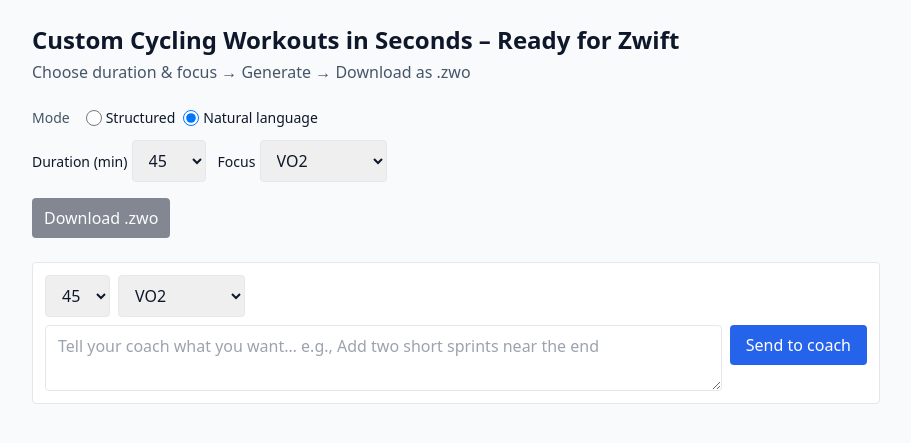
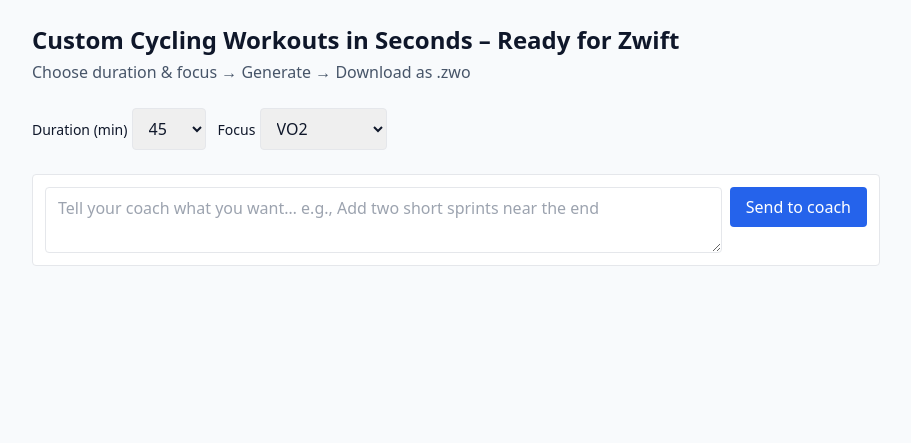
Before and after one commit to sbadecker/SpinForge, a Flask app: page / in a window 1280 px wide. Shown: the top 443 px of the page, without its empty margins (184-1095 px from the left). Run offline with Flask 3, Linux system fonts and the light colour scheme; some libraries are stand-ins or nearby versions.

Commit message:
Updated form submission endpoint to '/preview_nl', removed mode toggle UI elements, and simplified download link handling. Adjusted visibility of elements based on natural language mode.

```diff
--- a/templates/index.html
+++ b/templates/index.html
@@ -14,22 +14,11 @@
 
     <!-- Form -->
     <form class="flex flex-wrap gap-3 items-end"
-          hx-post="/preview" hx-trigger="submit"
+          hx-post="/preview_nl" hx-trigger="submit"
           hx-target="#preview" hx-swap="none" id="wf" novalidate>
       <div id="form-errors" class="w-full text-red-600 text-sm hidden"></div>
 
-      <!-- Mode toggle -->
-      <fieldset id="mode-form" class="flex items-center gap-2 w-full">
-        <span class="text-sm text-slate-600 mr-2">Mode</span>
-        <label class="inline-flex items-center gap-1 text-sm">
-          <input type="radio" name="mode" value="form" class="w-4 h-4">
-          Structured
-        </label>
-        <label class="inline-flex items-center gap-1 text-sm">
-          <input type="radio" name="mode" value="nl" class="w-4 h-4" checked>
-          Natural language
-        </label>
-      </fieldset>
+
       <label class="block">
         <span class="text-sm">Duration (min)</span>
         <select name="duration_min" class="px-3 py-2 border rounded" required>
@@ -61,12 +50,6 @@
       <button id="btn-submit" class="px-4 py-2 bg-blue-600 text-white rounded">Generate workout</button>
     </form>
 
-    <!-- Actions (Download etc.) -->
-    <div class="mt-4 flex gap-3" id="actions-row">
-      <a id="btn-zwo" href="#" class="px-3 py-2 bg-slate-900 text-white rounded pointer-events-none opacity-50">Download .zwo</a>
-      <button id="btn-regenerate" class="px-3 py-2 border rounded hidden">Regenerate</button>
-    </div>
-
     <!-- Preview -->
     <div id="preview" class="mt-6 text-sm text-slate-800">
       <div class="text-slate-500">No workout generated yet.</div>
@@ -77,14 +60,6 @@
 
     <!-- Composer (NL mode) -->
     <div id="composer-wrap" class="mt-4 border rounded bg-white p-3 sticky bottom-0 hidden">
-      <div class="flex flex-wrap gap-2 mb-2">
-        <select name="duration_min" class="px-3 py-2 border rounded">
-          <option>30</option><option selected>45</option><option>60</option><option>75</option><option>90</option>
-        </select>
-        <select name="focus" class="px-3 py-2 border rounded">
-          <option>Recovery</option><option>Endurance</option><option>SweetSpot</option><option>Threshold</option><option selected>VO2</option>
-        </select>
-      </div>
       <div class="flex items-start gap-2">
         <textarea id="composer" rows="2" class="flex-1 px-3 py-2 border rounded" placeholder="Tell your coach what you want… e.g., Add two short sprints near the end"></textarea>
         <button id="btn-send" class="px-4 py-2 bg-blue-600 text-white rounded">Send to coach</button>
@@ -143,10 +118,7 @@
     }
 
     // Download-URL nur für ZWO (Zwift-only)
-    function isNLMode() {
-      const m = document.querySelector('input[name="mode"]:checked');
-      return m && m.value === 'nl';
-    }
+    function isNLMode() { return true; }
     function buildDownloadUrl() {
       const duration = document.querySelector('select[name="duration_min"]').value;
       const focus = document.querySelector('select[name="focus"]').value;
@@ -166,16 +138,7 @@
     }
 
     function enableDownload() {
-      const a = document.getElementById('btn-zwo');
-      a.href = buildDownloadUrl();
-      a.classList.remove('opacity-50','pointer-events-none');
-      const reg = document.getElementById('btn-regenerate');
-      if (!isNLMode()) {
-        reg.classList.remove('hidden');
-        reg.onclick = () => document.getElementById('wf').dispatchEvent(new Event('submit',{cancelable:true}));
-      } else {
-        reg.classList.add('hidden');
-      }
+      // Download link now only appears in chat messages
     }
 
     // -----------------------
@@ -184,7 +147,6 @@
     const form = document.getElementById('wf');
     const errorsEl = document.getElementById('form-errors');
     const submitBtn = document.getElementById('btn-submit');
-    const downloadBtn = document.getElementById('btn-zwo');
 
     const allowedFocus = new Set(['Recovery','Endurance','SweetSpot','Threshold','VO2']);
 
@@ -245,20 +207,14 @@
       document.getElementById('composer-wrap').classList.toggle('hidden', !isNLMode());
       document.getElementById('preview').classList.toggle('hidden', isNLMode());
       document.getElementById('btn-submit').classList.toggle('hidden', isNLMode());
-      document.getElementById('actions-row').classList.toggle('hidden', false);
     }
     updateModeUI();
-    document.getElementById('mode-form').addEventListener('change', () => {
-      updateModeUI();
-    });
 
     form.addEventListener('submit', (e) => {
       const { ok, messages } = validateForm();
       if (!ok) {
         e.preventDefault();
         showErrors(messages);
-        // keep download disabled until valid render
-        downloadBtn.classList.add('opacity-50','pointer-events-none');
       } else {
         clearErrors();
       }
```
